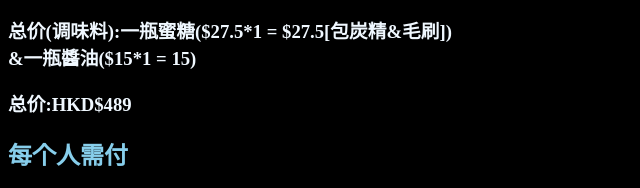
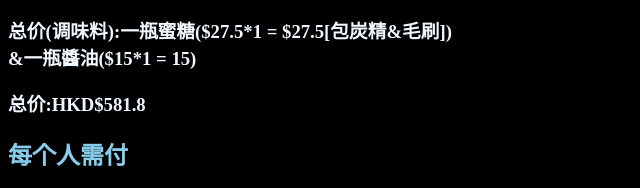
Before and after one commit to Jerry-syss/BBQ, a plain HTML site: page index.html in a window 1280 px wide. Shown: the part 2151-2339 px from the top of the page, 0-640 px from the left. Drawn offline with Linux system fonts and the light colour scheme.

Commit message:
Fix HTML formatting and update content

```diff
--- a/index.html
+++ b/index.html
@@ -35,7 +35,7 @@
         <h3>总价(食物):三包鸡翅($59*3 = $177)<br>&一盒黑椒腸($36*1 = $36)<br>&二盒芝士腸(不辣)($23.9*2 = $47.8)<br>&三包丸子($49)</h3>
         <h3>总价(用具):十一只烤肉叉($4.5*11 = $49.5)<br>&一包燒烤炭($72*1 = $72)<br>&一张烤肉網($5*1 = $5)<br>&二盒一次性碗($15*2 = $30)<br>&一盒一次性木叉($18*1 = $18)</h3>
         <h3>总价(调味料):一瓶蜜糖($27.5*1 = $27.5[包炭精&毛刷])<br>&一瓶醬油($15*1 = 15)</h3>
-        <h3>总价:HKD$489</h3>
+        <h3>总价:HKD$581.8</h3>
         <h2>每个人需付</h2>
         <h3>总价(食物):三包鸡翅($59*3 = $177/11 ≈ $17)<br>&一盒黑椒腸($36*1 = $36/11 ≈ $4)<br>&二盒芝士腸(不辣)($23.9*2 = $47.8/11 ≈ $4.5)<br>&三包丸子($49/11 ≈ $4.5)</h3>
         <h3>总价(用具):十一只烤肉叉($4.5)<br>&一包燒烤炭($72*1 = $72/11 ≈ $7)<br>&一张烤肉網($5*1 = $5/11 ≈ $0.5)<br>&二盒一次性碗($15*2 = $30/11 ≈ $3)<br>&一盒一次性木叉($18*1 = $18/11 ≈ $2)</h3>
```
